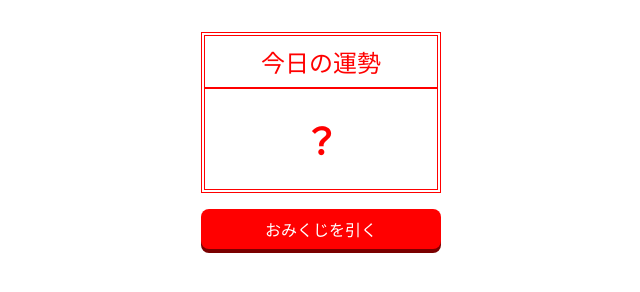
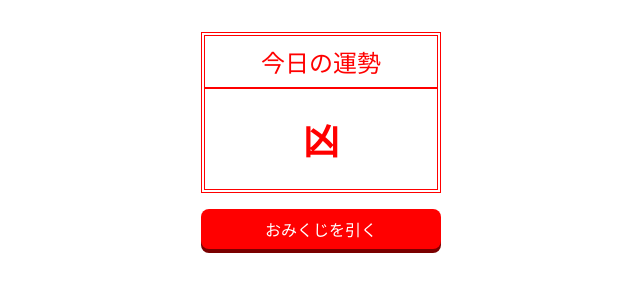
Before and after one commit to Mimi-Rabbit-usagi/omikuji, a plain HTML site: page index.html in a window 1280 px wide. Both pictures are taken after a click on the button "おみくじを引く". Shown: the full height of the page, 319-959 px from the left. Drawn offline with Linux system fonts and the light colour scheme.

Commit message:
js実装

```diff
--- a/index.html
+++ b/index.html
@@ -10,9 +10,10 @@
     <main>
       <section>
         <h1>今日の運勢</h1>
-        <p>？</p>
+        <p id="result">？</p>
       </section>
-      <button>おみくじを引く</button>
+      <button id="btn">おみくじを引く</button>
     </main>
+    <script src="main.js"></script>
   </body>
 </html>
--- /dev/null
+++ b/main.js
@@ -0,0 +1,13 @@
+"use strict";
+
+{
+  const btn = document.getElementById("btn");
+  const result = document.getElementById("result");
+
+  btn.addEventListener("click", () => {
+    const results = ["大吉", "中吉", "小吉", "凶"];
+    const n = Math.floor(Math.random() * results.length);
+
+    result.textContent = results[n];
+  });
+}
```
